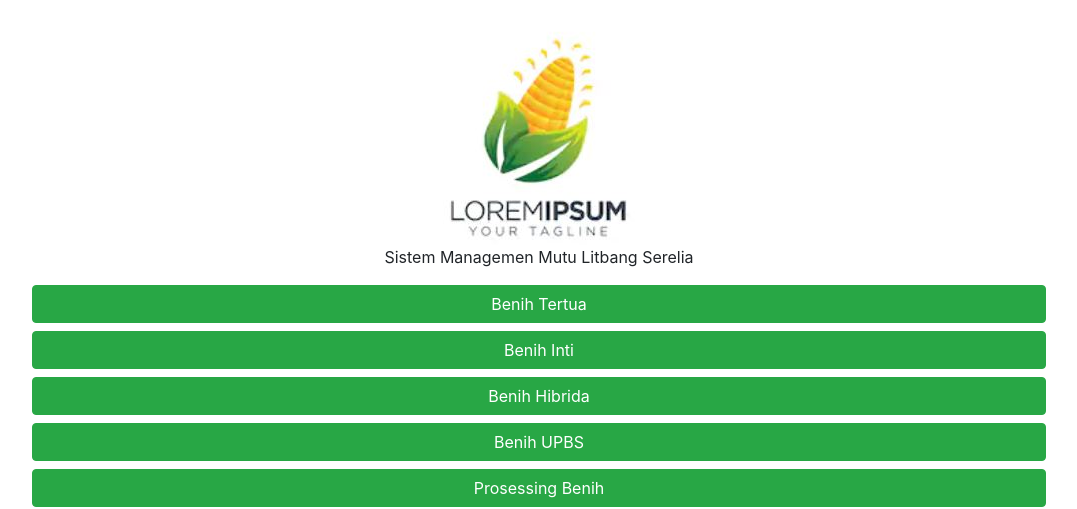
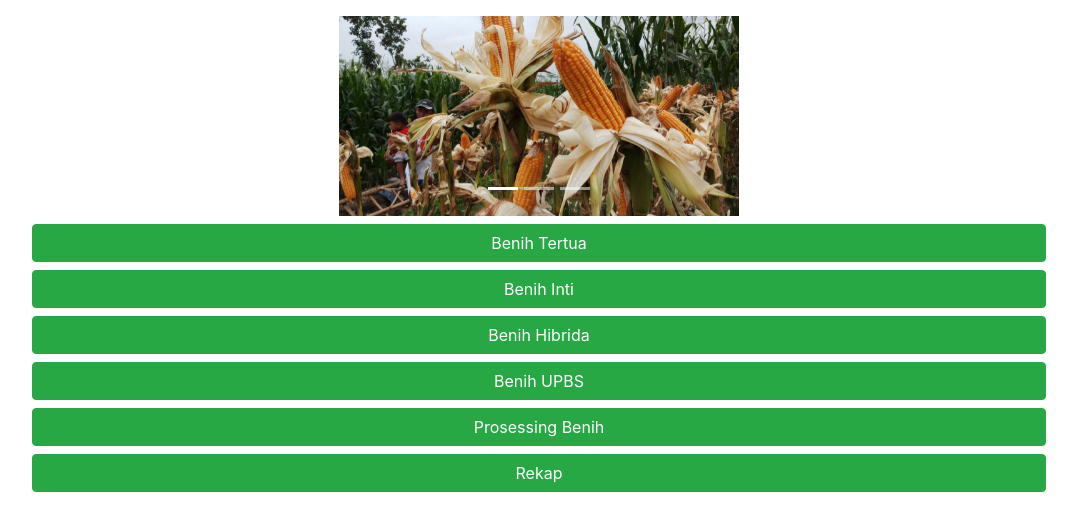
Before and after one commit to adiram17/simuliaproject, a Django app: page / in a window 1280 px wide. Shown: the part 56-565 px from the top of the page, without its empty margins (101-1178 px from the left). Run offline with Django 3.2, Linux system fonts and the light colour scheme; a user stored in the database is signed in; some libraries are stand-ins or nearby versions.

Commit message:
Update source code

```diff
--- a/simuliaapp/templates/pages/home.html
+++ b/simuliaapp/templates/pages/home.html
@@ -3,6 +3,14 @@
 {% load static %}
 
 {% block body %}
+<style>
+  .img-carousel {
+    width: 400px;
+    height: 200px !important;
+    margin: 0 auto;
+    object-fit: cover;
+}
+</style>
 <div id="content-wrapper">
     <div class="container">
         {% for message in messages %}
@@ -10,10 +18,32 @@
             {{ message }}
         </div>
         {% endfor %}
-        <div class="text-center mb-2 ml-3 mr-3">
-            <img src="{%static 'images/logo.JPG'%}"></img>
-            <p>Sistem Managemen Mutu Litbang Serelia</p>
-        </div>
+        <div id="carouselExampleControls" class="carousel slide mb-2" data-ride="carousel">
+            <ol class="carousel-indicators">
+                <li data-target="#carouselExampleIndicators" data-slide-to="0" class="active"></li>
+                <li data-target="#carouselExampleIndicators" data-slide-to="1"></li>
+                <li data-target="#carouselExampleIndicators" data-slide-to="2"></li>
+              </ol>
+            <div class="carousel-inner">
+              <div class="carousel-item active">
+                <img class="d-block img-carousel" src="{%static 'images/carousel1.jpg'%}" alt="First slide">
+              </div>
+              <div class="carousel-item">
+                <img class="d-block img-carousel" src="{%static 'images/carousel2.jpg'%}" alt="Second slide">
+              </div>
+              <div class="carousel-item">
+                <img class="d-block img-carousel" src="{%static 'images/carousel3.jpg'%}" alt="Third slide">
+              </div>
+            </div>
+            <a class="carousel-control-prev" href="#carouselExampleControls" role="button" data-slide="prev">
+              <span class="carousel-control-prev-icon" aria-hidden="true"></span>
+              <span class="sr-only">Previous</span>
+            </a>
+            <a class="carousel-control-next" href="#carouselExampleControls" role="button" data-slide="next">
+              <span class="carousel-control-next-icon" aria-hidden="true"></span>
+              <span class="sr-only">Next</span>
+            </a>
+          </div>
 
         <div class="text-center ml-5 mr-5 ">
             <div class="mb-2">
```
Also changed, not shown: simuliaapp/templates/login.html (+7 -1 lines), simuliaapp/templates/pages/serelia_list.html (+34 -9 lines), simuliaapp/static/images/carousel1.jpg (added), simuliaapp/static/images/carousel2.jpg (added), simuliaapp/static/images/carousel3.jpg (added), simuliaapp/static/images/logo.JPG.
